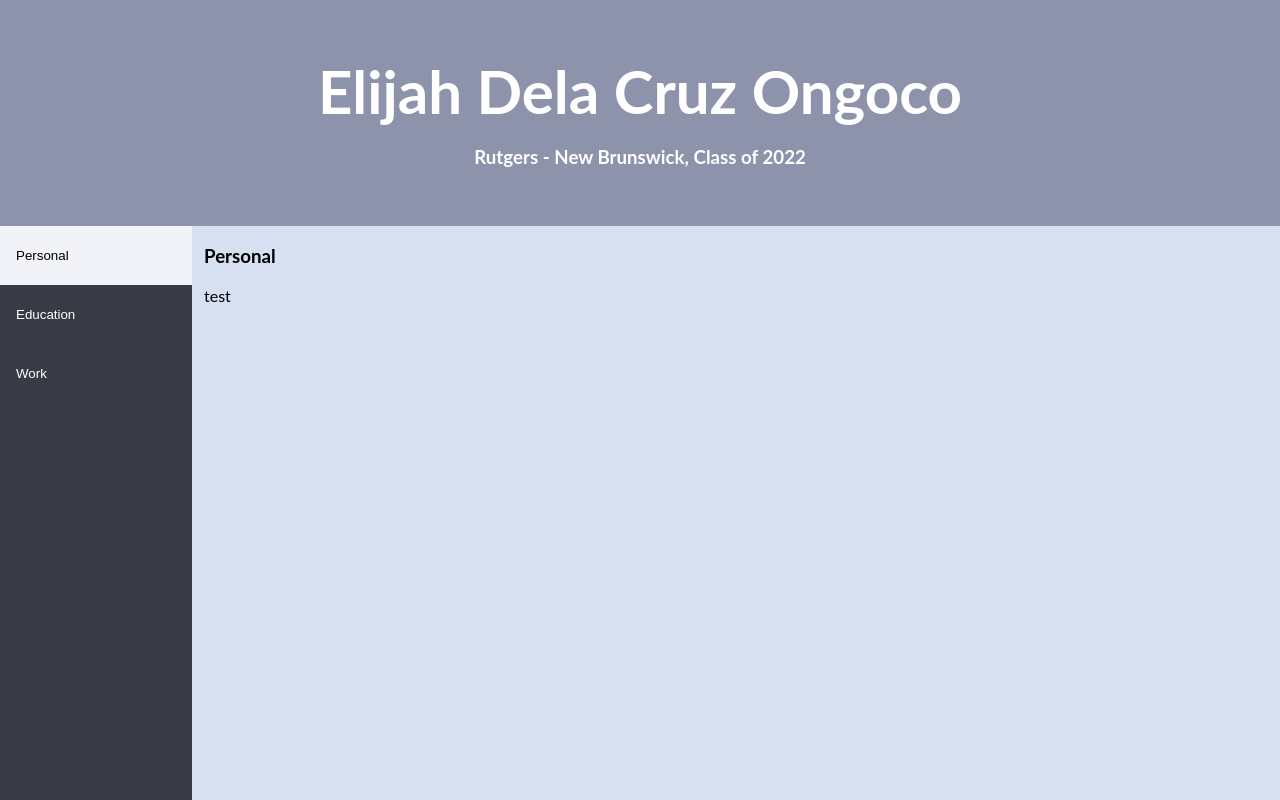
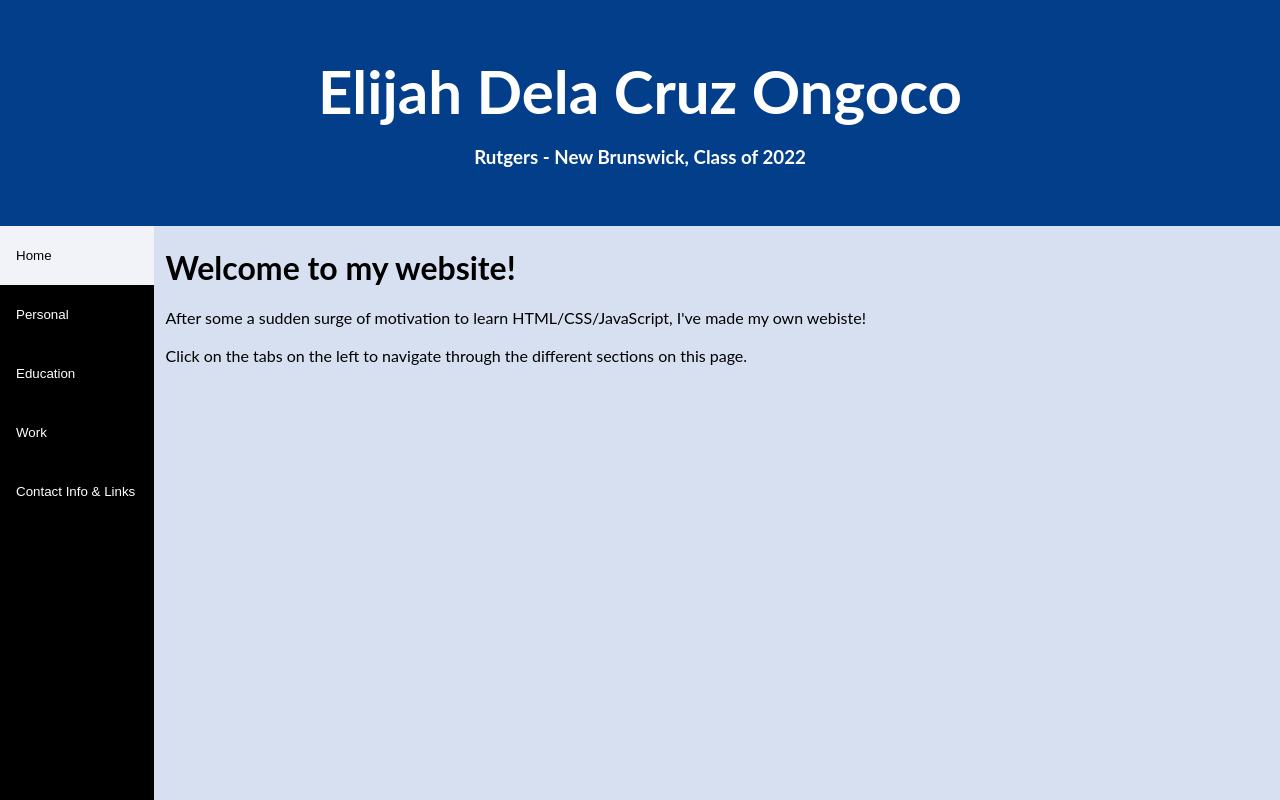
Before and after one commit to freedomzx/freedomzx.github.io, a plain HTML site: page index.html in a window 1280 px wide. Shown: the top 800 px of the page. Drawn offline with Linux system fonts and the light colour scheme.

Commit message:
added more tabs, filled some tabs in a little, color scheme change

```diff
--- a/index.html
+++ b/index.html
@@ -1,7 +1,7 @@
 <!DOCTYPE html>
 <html lang = "en">
   <head>
-    <title> Elijah Dela Cruz Ongoco </title>
+    <title> About Elijah </title>
     <meta charset = "UTF-8">
     <meta name="viewport" content="width=device-width, initial-scale=1">
     <link rel="stylesheet" href="styles.css">
@@ -11,34 +11,63 @@
 
     <!-- Top of the page-->
     <div class ="header">
-      <h1> Elijah Dela Cruz Ongoco</h1>
-      <h3> Rutgers - New Brunswick, Class of 2022</h3>
+      <div class = "from-left">
+        <h1> Elijah Dela Cruz Ongoco</h1>
+        <h3> Rutgers - New Brunswick, Class of 2022</h3>
+      </div>
     </div>
 
     <div class = "tab">
-        <button class = "tablinks" onclick = "openPage(event, 'Personal')" id = "defaultOpen"> Personal</button>
+        <button class = "tablinks" onclick = "openPage(event, 'Home')" id = "defaultOpen"> Home </button>
+        <button class = "tablinks" onclick = "openPage(event, 'Personal')"> Personal</button>
         <button class = "tablinks" onclick = "openPage(event, 'Education')"> Education</button>
         <button class = "tablinks" onclick = "openPage(event, 'Work')"> Work</button>
+        <button class = "tablinks" onclick = "openPage(event, 'Contact Me!')"> Contact Info & Links</button>
     </div>
+
+    <div id = "Home" class = "tabcontent">
+        <div class = "from-right">
+          <h1>Welcome to my website!</h1>
+          <p> After some a sudden surge of motivation to learn HTML/CSS/JavaScript, I've made my own webiste! <br><br>
+            Click on the tabs on the left to navigate through the different sections on this page.
+          </p>
+        </div>
+      </div>
 
     <div id = "Personal" class = "tabcontent">
       <div class = "from-right">
-        <h3>Personal</h3>
+        <h1>Personal</h1>
         <p> test </p>
       </div>
     </div>
 
     <div id="Education" class="tabcontent">
       <div class = "from-right">
-        <h3>Education</h3>
-        <p> test </p>
+        <h1>Education</h1>
+        <h2> About </h2>
+        <p> I am currently an undergraduate student at Rutgers University - New Brunswick who is attempting a Bachelor's of Science in Computer Science and a minor in Cognitive Science.</p>
+        <h2> Course Load</h2>
       </div>
     </div>
 
     <div id="Work" class="tabcontent">
       <div class = "from-right">
-        <h3>Work</h3>
-        <p> test </p>
+        <h1>Work</h1>
+        <p> Open to offers! </p>
+        <h3>My Resume: </h3>
+        <embed src = "C:\Users\Elijah\Documents\Resumes\Elijah Ongoco.pdf" width = "400px" height = "700px"\>
+      </div>
+    </div>
+
+    <div id="Contact Me!" class="tabcontent">
+      <div class = "from-right">
+        <h1>Contact Information</h1>
+        <p> <b>Email:</b> elijah.ongoco@gmail.com <br><br>
+        <b>LinkedIn: </b> https://www.linkedin.com/in/elijah-ongoco-a5bb3b173/ <br><br>
+        <b>GitHub: </b> https://github.com/freedomzx <br><br>
+        <b>Discord: </b> freedomzx#0563 <br><br>
+        Feel free to contact me if you have questions, or just want to talk!
+        </p>
       </div>
     </div>
 
@@ -53,20 +82,20 @@
 
       tablinks = document.getElementsByClassName("tablinks");
       for(i = 0; i < tablinks.length; i++){
-        tablinks[i].className = tablinks[i].className.replace(" myblue", "");
+        tablinks[i].className = tablinks[i].className.replace(" buttoncolor", "");
       }
 
       document.getElementById(tabName).style.display = "block";
-      evt.currentTarget.className += " myblue";
+      evt.currentTarget.className += " buttoncolor";
     }
 
     document.getElementById("defaultOpen").click();
     </script>
     </div>
 
-    <!-- <div class = "bottom">
+     <div class = "footer">
       <h4> Thank you for visiting my page! </h4>
-    </div> -->
+    </div>
 
   </body>
 
--- a/styles.css
+++ b/styles.css
@@ -13,7 +13,7 @@
   .header {
     padding: 40px;
     text-align: center;
-    background: #8d93ab;
+    background: #023e8a;
     color: white;
     box-shadow: 0 4px 8px 0 rgba(0, 0, 0, 0.2), 0 6px 20px 0 rgba(0, 0, 0, 0.19);
   }
@@ -26,9 +26,9 @@
   .tab{
       float: left;
       /*border: 1px solid rgb(0, 0, 0);*/
-      width: 15%;
+      width: 12%;
       height: 711px;
-      background-color: #393b44;
+      background-color: black;
   }
 
   .tab button {
@@ -56,14 +56,14 @@
   .tabcontent{
       float: left;
       padding: 0px 12px;
-      width:85%;
+      width:88%;
       border-left: none;
       height: 711px;
       background-color: #d6e0f0;
   }
 
   /* footer */
-  .bottom {
+  .footer {
     text-align: center;
     background: #8f8e8d;
     color: white;
@@ -71,6 +71,7 @@
   }
 
   /* other */
+  /* animate text coming from right */
   .from-right{
       position:relative;
       animation: animateright 0.4s
@@ -86,8 +87,25 @@
         }
     }
 
-    .myblue,
-    .myblue:hover{
+      /* animate text coming from left */
+  .from-left{
+    position:relative;
+    animation:animateleft 0.4s
+  }
+
+  @keyframes animateleft{
+    from{
+      left:-300px;
+      opacity:0
+    } to{
+      left:0;
+      opacity:1
+    }
+  }
+
+  /* class for color of tabs */
+    .buttoncolor,
+    .buttoncolor:hover{
       color:#000!important;
       background-color:#f1f3f8!important
     }
```
Also changed, not shown: 2 other files.
